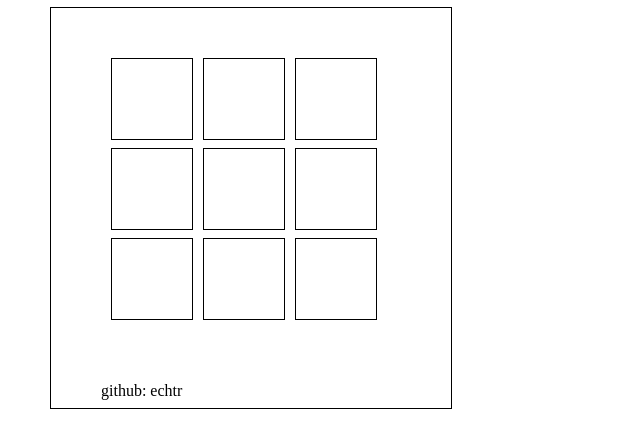
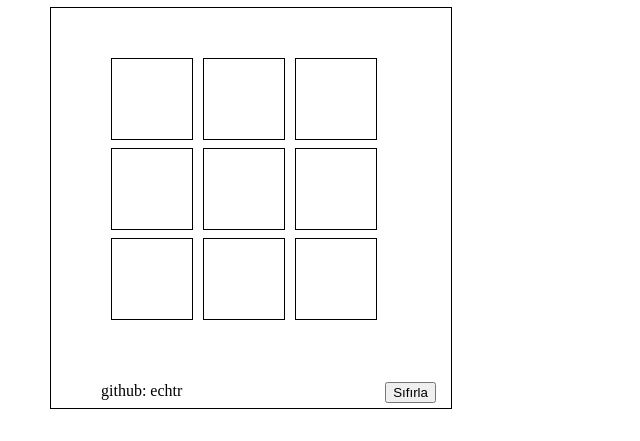
Before and after one commit to EchTR/js-tic-tac-toe, a plain HTML site: page index.html in a window 1280 px wide. Shown: the part 97-538 px from the top of the page, without its empty margins (0-640 px from the left). Drawn offline with Linux system fonts and the light colour scheme.

Commit message:
Update index.html

```diff
--- a/index.html
+++ b/index.html
@@ -24,6 +24,7 @@
 		<div class = "kDiv9" id = "kDiv9" onclick = "kDiv(9)"></div>
 		<br><br><br><br><br><br><br><br>
 		<span>github: echtr</span>
+		<button onclick = "sifirla()" style = "float: right; margin-right: 15px;">Sıfırla</button>
 	</div>
 	<script type="text/javascript">
 		var tahta = [
```
